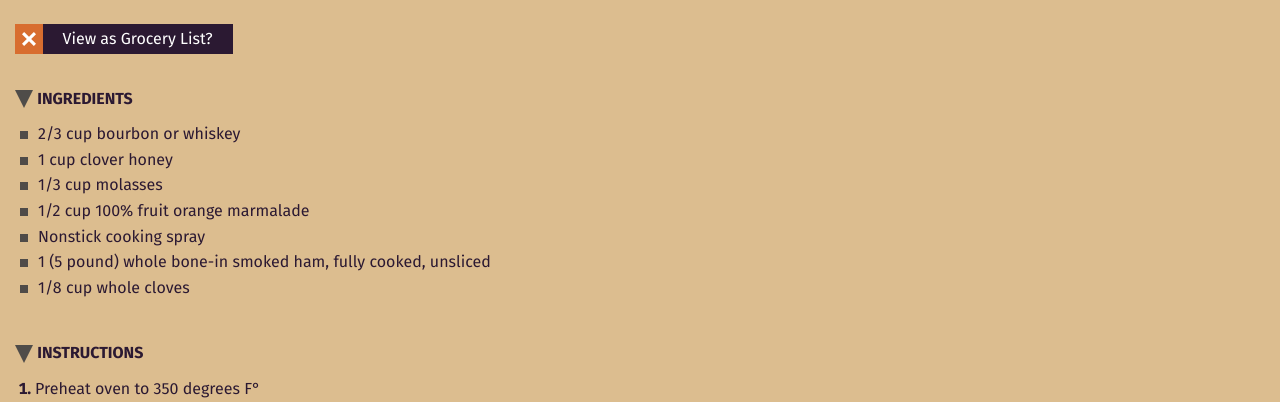
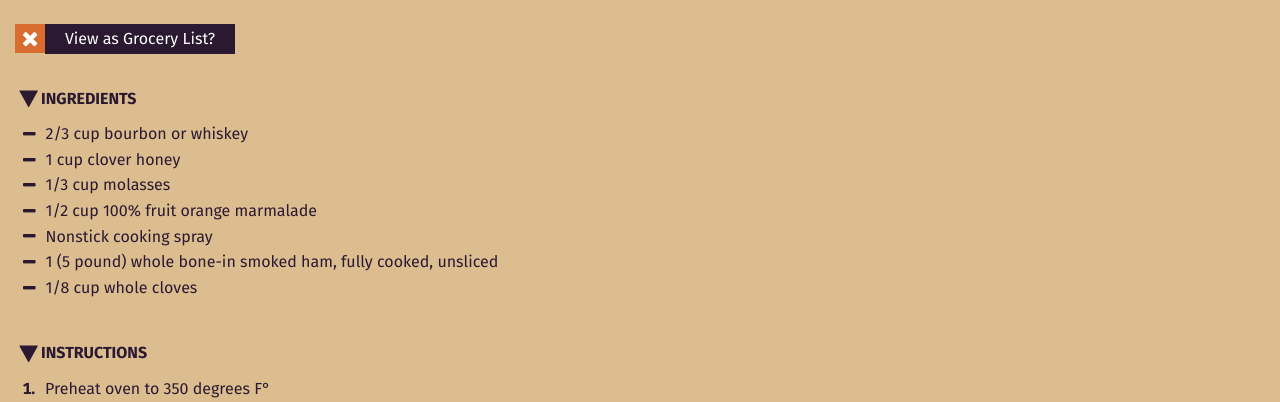
Before and after one commit to mogosilva/theFamilyTable, a plain HTML site: page bourbonHoneyHam.html in a window 1280 px wide. Shown: the part 397-799 px from the top of the page. Drawn offline with nearby package versions, Linux system fonts and the light colour scheme.

Commit message:
incorporated more font awesome icons and removed more images

```diff
--- a/bourbonHoneyHam.html
+++ b/bourbonHoneyHam.html
@@ -33,22 +33,22 @@
 		<div class="row">
 			<div class="col-xs-12">
 
-				<button><img src="images/close.svg"></button>
+				<i class="fa fa-times fa-lg groceryCheck" aria-hidden="true"></i>
 				<p id="groceryText">View as Grocery List?</p>
 
 				<section class="ingredients">
 
-					<img src="images/arrow.svg">
+					<i class="fa fa-play fa-lg rotate" aria-hidden="true"></i>
 					<h3>INGREDIENTS</h3>
 
 					<ul>
-					 	<li><img src="images/block.svg"><span>2/3 cup bourbon or whiskey</span></li>
-					 	<li><img src="images/block.svg"><span>1 cup clover honey</span></li>
-					 	<li><img src="images/block.svg"><span>1/3 cup molasses</span></li>
-					 	<li><img src="images/block.svg"><span>1/2 cup 100% fruit orange marmalade</span></li>
-					 	<li><img src="images/block.svg"><span>Nonstick cooking spray</span></li>
-					 	<li><img src="images/block.svg"><span>1 (5 pound) whole bone-in smoked ham, fully cooked, unsliced</span></li>
-					 	<li><img src="images/block.svg"><span>1/8 cup whole cloves</span>
+					 	<li><i class="fa fa-minus" aria-hidden="true"></i><span>2/3 cup bourbon or whiskey</span></li>
+					 	<li><i class="fa fa-minus" aria-hidden="true"></i><span>1 cup clover honey</span></li>
+					 	<li><i class="fa fa-minus" aria-hidden="true"></i></i><span>1/3 cup molasses</span></li>
+					 	<li><i class="fa fa-minus" aria-hidden="true"></i><span>1/2 cup 100% fruit orange marmalade</span></li>
+					 	<li><i class="fa fa-minus" aria-hidden="true"></i></i><span>Nonstick cooking spray</span></li>
+					 	<li><i class="fa fa-minus" aria-hidden="true"></i><span>1 (5 pound) whole bone-in smoked ham, fully cooked, unsliced</span></li>
+					 	<li><i class="fa fa-minus" aria-hidden="true"></i><span>1/8 cup whole cloves</span>
 					 	</li>
 
 					 	<li class="allIngredients clearfix">
@@ -67,7 +67,7 @@
 			<div class="col-xs-12">
 				<section class="instructions">
 
-					<img src="images/arrow.svg">
+					<i class="fa fa-play fa-lg rotate" aria-hidden="true"></i>
 					<h3>INSTRUCTIONS</h3>
 
 					<ol>
@@ -85,19 +85,6 @@
 			</div>
 		</div>
 
-
-		<div class="row">
-			<div class="col-xs-12">
-				<section class="nutrition notUsed">
-
-					<img src="images/arrow.svg">
-					<h3>NUTRITIONAL INFO</h3>
-
-					<p>Probably bad for you, but who cares. <span>MMMMMM COOKIES!!!! nom nom nom</span></p>
-
-				</section>
-			</div>
-		</div>
 	</div>
 
 	<div class="container-fluid">
--- a/css/scss/_style.scss
+++ b/css/scss/_style.scss
@@ -91,33 +91,33 @@ a, a:hover, a:active, a:visited{
   font-family: 'Fira Sans', sans-serif;
   line-height: 1.6;
 
+.fa-play{
+  transition: transform 0.3s ease-in-out;
+  margin-left: 5px;
+}
+.fa-minus{
+  vertical-align: middle;
+}
 
   section{
-    img[src="images/arrow.svg"] {
-      width: 18px;
-      vertical-align: middle;
-      transition: transform 0.3s ease-in-out;
-      cursor:pointer;
-    }
     ol,ul{
       padding:10px 0;
     }
     h3{
       display: inline-block;
-      vertical-align: top;
       font-weight: 700;
-      position: relative;
     }
     ol{
       list-style: decimal;
-      padding-left:20px;
+      padding-left:24px;
       font-weight: 700;
       span{
         font-weight: 400;
+        padding-left: 6px;
       }
     }
     ul{
-      padding-left:5px;
+      padding-left:8px;
       transition: padding 0.1s ease-in-out, background-color 0.4s ease-in-out;
       position:relative;
       overflow: hidden;
@@ -125,9 +125,6 @@ a, a:hover, a:active, a:visited{
       span{
         padding-left: 10px;
 
-      }
-      img{
-        width:8px;
       }
     }
   }
@@ -156,16 +153,12 @@ a, a:hover, a:active, a:visited{
 }
 
 .rotate{
-      transform: rotate(-90deg);
+      transform: rotate(90deg);
 }
 
 .ham{
   background: url("../images/ham.png")center center no-repeat;
   background-size: cover;
-}
-
-.notUsed{
-  display: none;
 }
 
 .ingredients,.instructions,.nutrition{
@@ -217,14 +210,14 @@ a, a:hover, a:active, a:visited{
     width: 60%;
   }
 }
-  button{
+  .groceryCheck{
     background:$fall;
     border: none;
-    padding: 0px 7px;
-    padding-top: 4px;
     vertical-align: middle;
+    padding:6.7px;
+    color:#fff;
   }
-  button+p{
+  .groceryCheck+p{
     display: inline-block;
     background: $dark;
     color: #fff;
--- a/js/main.js
+++ b/js/main.js
@@ -4,12 +4,12 @@ function groceryModeSwitch(checkbox){
 	$(".ingredients ul").toggleClass("groceryMode");
 
 	if($(checkbox).hasClass("checked")){
-		$("button>img").attr("src", "images/checked.svg");
+		$(".groceryCheck").toggleClass("fa-times").toggleClass("fa-check");
 		$("#groceryText").text("Exit Grocery List?");
 
 	}
 	else{
-		$("button>img").attr("src", "images/close.svg");
+		$(".groceryCheck").removeClass("fa-check").toggleClass("fa-times");
 		$(".ingredients li").removeClass("crossOut");
 		$(".allIngredients").removeClass("active");
 		$("#groceryText").text("View as Grocery List?");
@@ -60,13 +60,13 @@ $(document).ready(function(){
 
 checkTime();
 //clicking on the ingredients arrow closes the ingredients list
-$('img[src="images/arrow.svg"]').click(function (){
+$('.fa-play').click(function (){
 	$(this).toggleClass("rotate");
 	collapseMenus($(this).parent());
 });
 
 
-$(".recipeMain button").on("click", function(){
+$(".groceryCheck").on("click", function(){
 	$(this).toggleClass("checked");
 	groceryModeSwitch(this);
 });
```
Also changed, not shown: css/main.css, images/arrow.svg (deleted), images/block.svg (deleted), images/checked.svg (deleted), images/close.svg (deleted), images/cookieImage.svg (deleted), images/openSource.svg (deleted), 1 other file.
